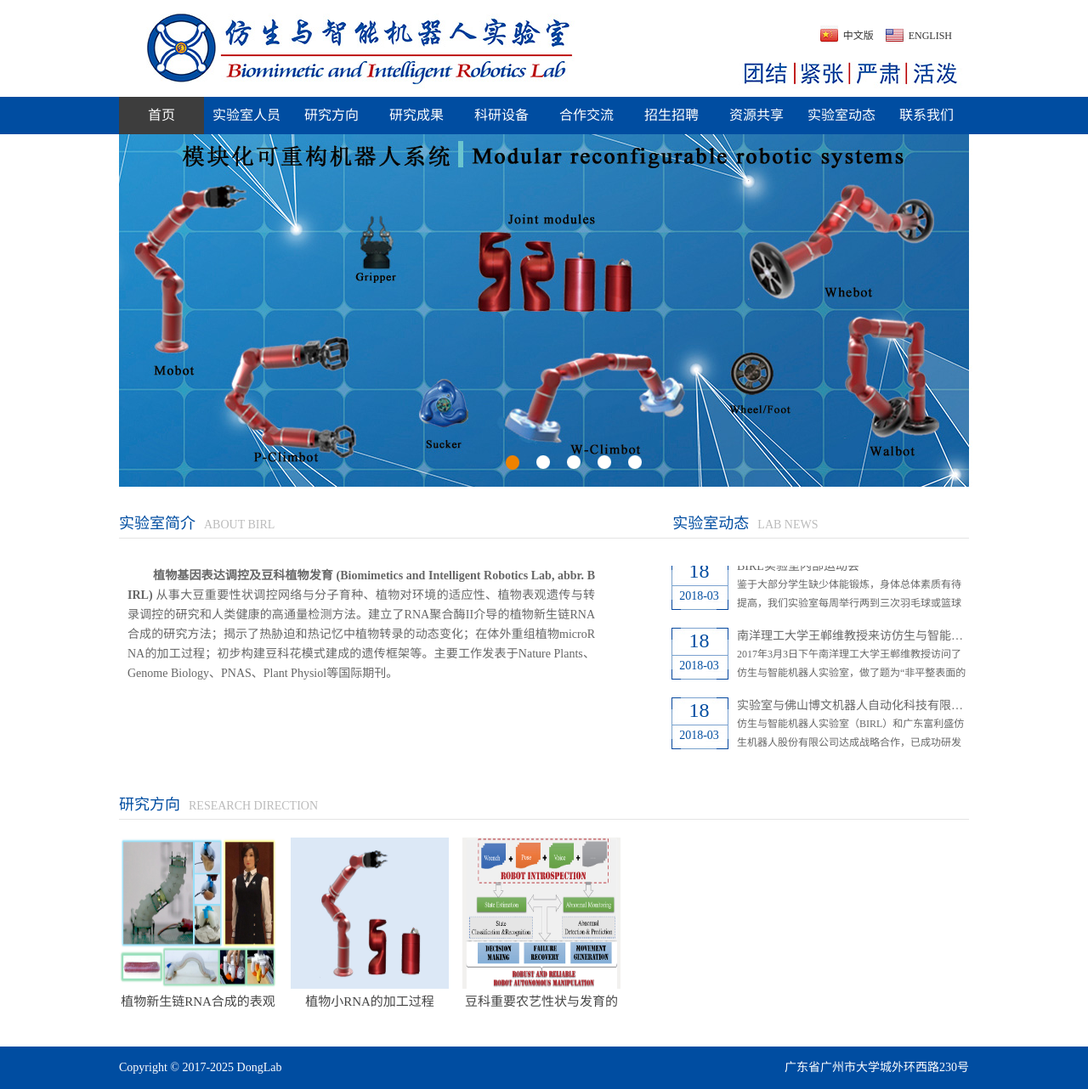
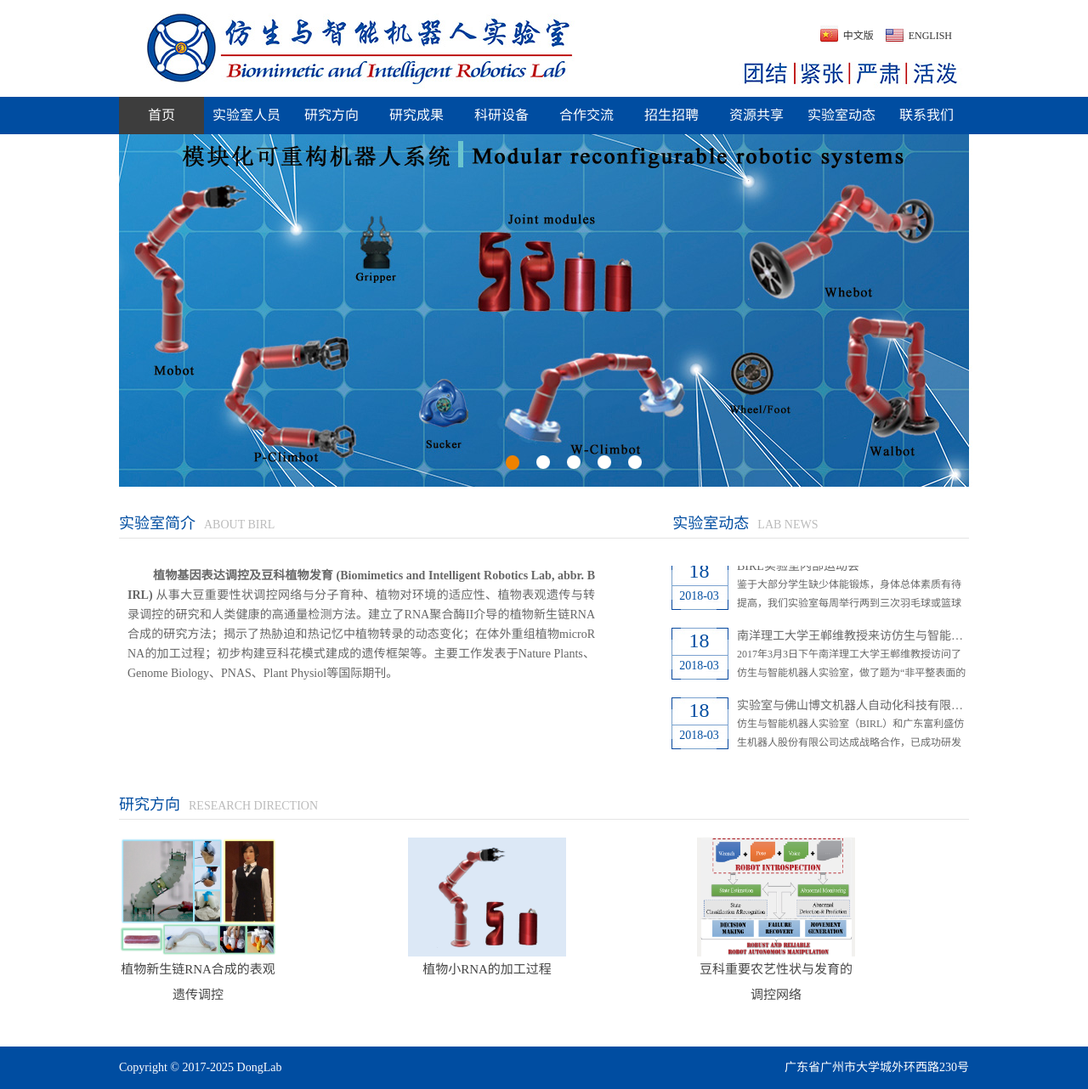
Before and after one commit to zhanweimin2021/zhanweimin2021.github.io, a Jekyll site: the page built from index.html, in a window 1280 px wide. Shown: the whole page at 85% size. Built offline with Jekyll 4.4.1, drawn with Linux system fonts in a browser that asks for light colours.

Commit message:
Update index.html

```diff
--- a/index.html
+++ b/index.html
@@ -95,22 +95,22 @@ jQuery(".main_img_c").slide({mainCell:".bd ul",effect:"leftLoop",autoPlay:true,d
         <div class="app_top"><p>研究方向<span>RESEARCH DIRECTION</span></p></div>
       </div>
       <div class="app_bottom">
-        <ul>
-          <li class="tran_all">
+        <ul style="display: flex; justify-content: space-evenly; align-items: center; padding: 0; list-style: none;">
+          <li class="tran_all" style="flex: 1; text-align: center;">
             <a href="{{ site.url }}/soft-robotics/" class="tran_all">
-              <img src="/images/research/soft-robotics.jpg" alt="植物新生链RNA合成的表观遗传调控">
+              <img src="/images/research/soft-robotics.jpg" alt="植物新生链RNA合成的表观遗传调控" style="max-width: 100%; height: auto;">
               <p class="pt">植物新生链RNA合成的表观遗传调控</p>
             </a>
           </li>
-          <li class="tran_all">
+          <li class="tran_all" style="flex: 1; text-align: center;">
             <a href="{{ site.url }}/module-climbing/" class="tran_all">
-              <img src="/images/research/module-climbing.jpg" alt="植物小RNA的加工过程">
+              <img src="/images/research/module-climbing.jpg" alt="植物小RNA的加工过程" style="max-width: 100%; height: auto;">
               <p class="pt">植物小RNA的加工过程</p>
             </a>
           </li>
-          <li class="tran_all">
+          <li class="tran_all" style="flex: 1; text-align: center;">
             <a href="{{ site.url }}/human-robotics/" class="tran_all">
-              <img src="/images/research/human-robotics.jpg" alt="豆科重要农艺性状与发育的调控网络">
+              <img src="/images/research/human-robotics.jpg" alt="豆科重要农艺性状与发育的调控网络" style="max-width: 100%; height: auto;">
               <p class="pt">豆科重要农艺性状与发育的调控网络</p>
             </a>
           </li>
```
